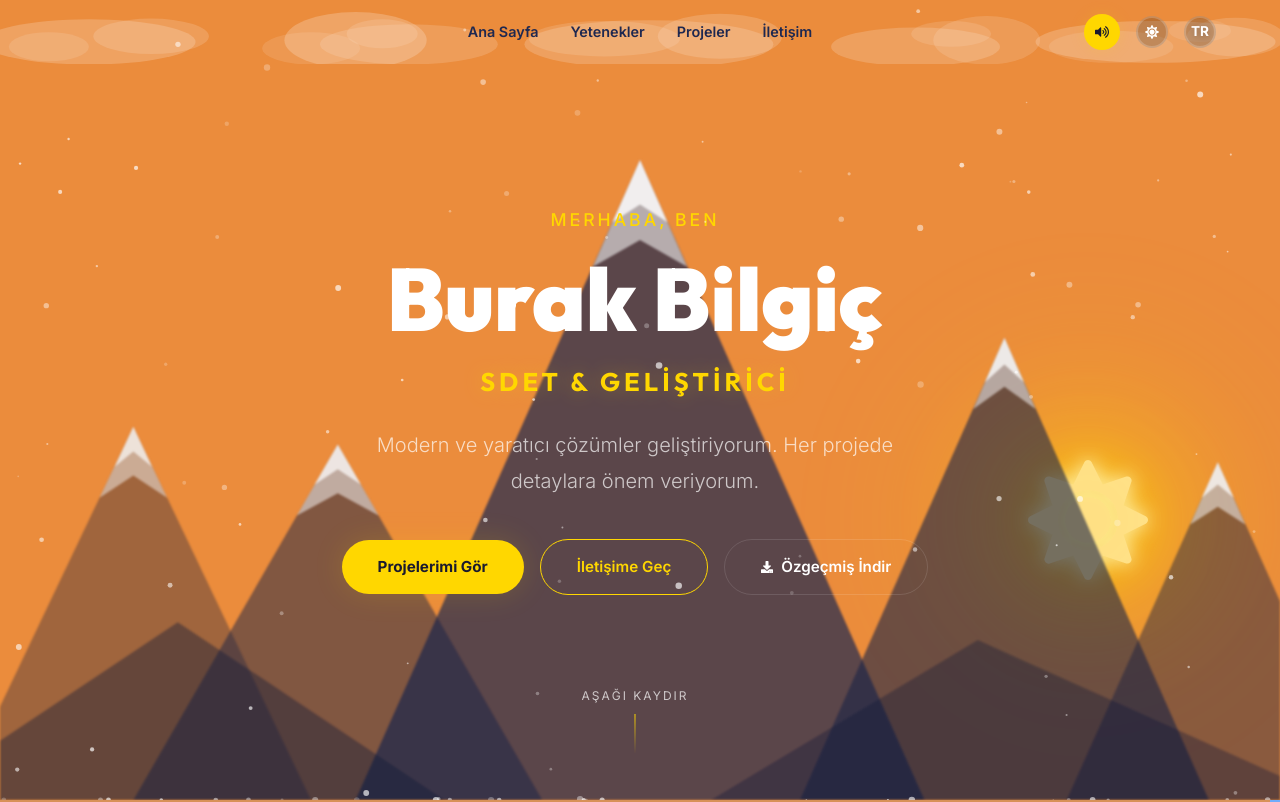
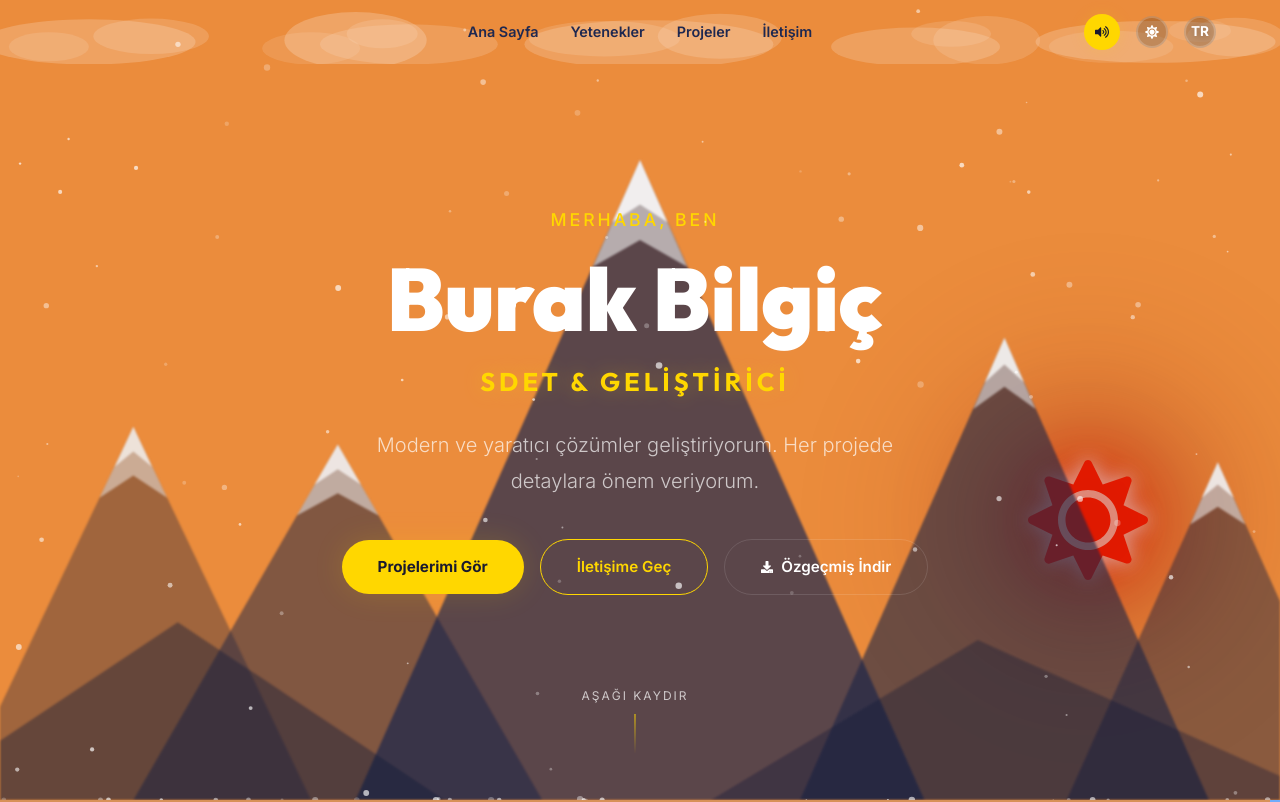
Before and after one commit to Lurall/Burak-Bilgic-Portfolio, a Next.js app: page / in a window 1280 px wide. Shown: the top 802 px of the page. Built offline with nearby package versions, Linux system fonts and the light colour scheme.

Commit message:
Make sun color and glow turn crimson at the footer to simulate sunset

```diff
--- a/src/components/MountainSVG.tsx
+++ b/src/components/MountainSVG.tsx
@@ -18,13 +18,21 @@ export default function MountainScene() {
     const sunColor1 = useTransform(
         scrollYProgress,
         [0, 0.5, 1],
-        ["#FFD700", "#FF8C00", "#FFE4B5"] // End with a bright, glowing yellow/peach so it stands out against the dark orange footer
+        ["#FFD700", "#FF8C00", "#FF2400"] // Scarlet red (kızıl) at sunset
     );
     const sunColor2 = useTransform(
         scrollYProgress,
         [0, 0.5, 1],
-        ["#FFA500", "#FF6347", "#FFD700"]
+        ["#FFA500", "#FF6347", "#8B0000"] // Dark red glow
     );
+
+    // Dynamic glow for the sun icon
+    const sunGlowColor = useTransform(
+        scrollYProgress,
+        [0, 0.5, 1],
+        ["rgba(255, 215, 0, 0.9)", "rgba(255, 140, 0, 0.9)", "rgba(255, 36, 0, 0.9)"]
+    );
+    const sunFilter = useMotionTemplate`drop-shadow(0 0 10px rgba(255, 255, 255, 0.9)) drop-shadow(0 0 30px ${sunGlowColor})`;
 
     // Mountains get slight blur as user scrolls
     const mountainBlur = useTransform(scrollYProgress, [0, 0.3, 1], [0, 0.36, 1.08]);
@@ -64,7 +72,7 @@ export default function MountainScene() {
                                 translateX: "-50%",
                                 translateY: "-50%",
                                 color: sunColor1,
-                                filter: "drop-shadow(0 0 10px rgba(255, 255, 255, 1)) drop-shadow(0 0 30px rgba(255, 215, 0, 0.9))",
+                                filter: sunFilter,
                                 zIndex: 0,
                                 fontSize: "120px",
                                 display: "flex",
```
